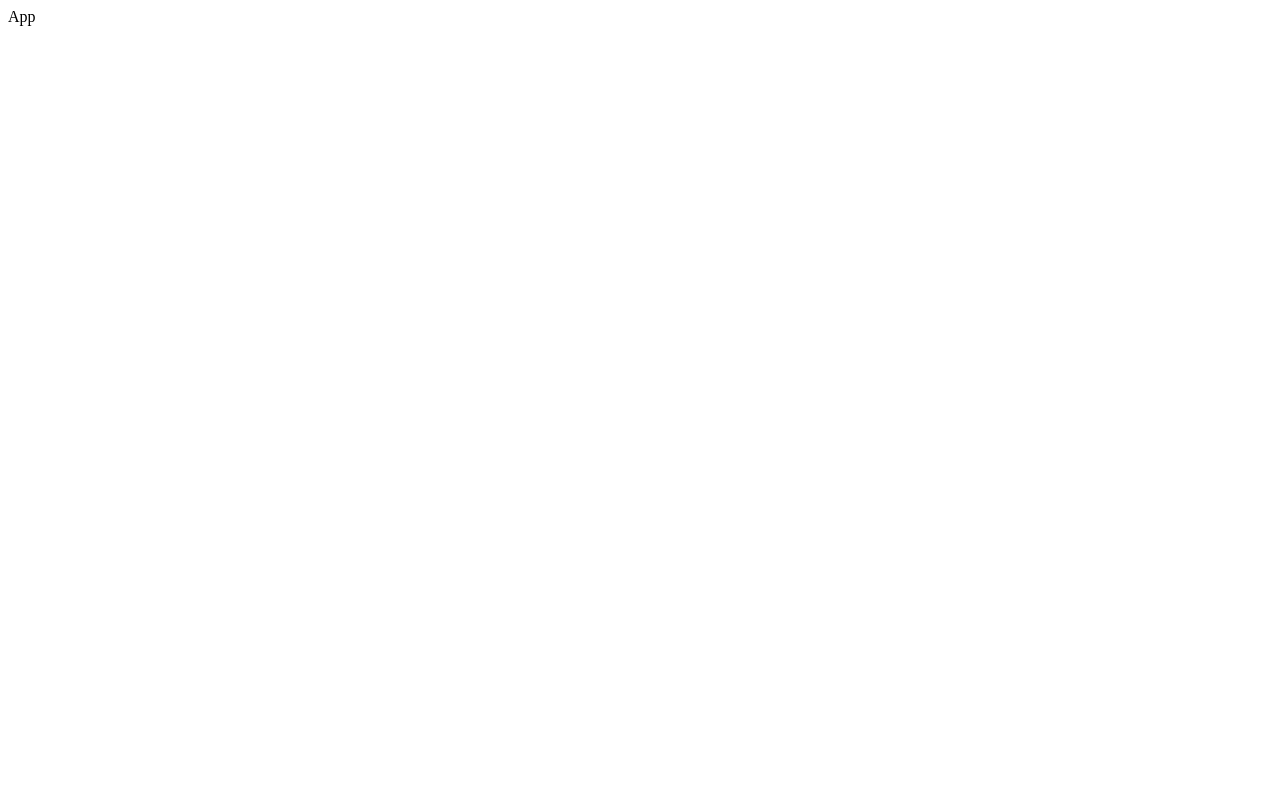
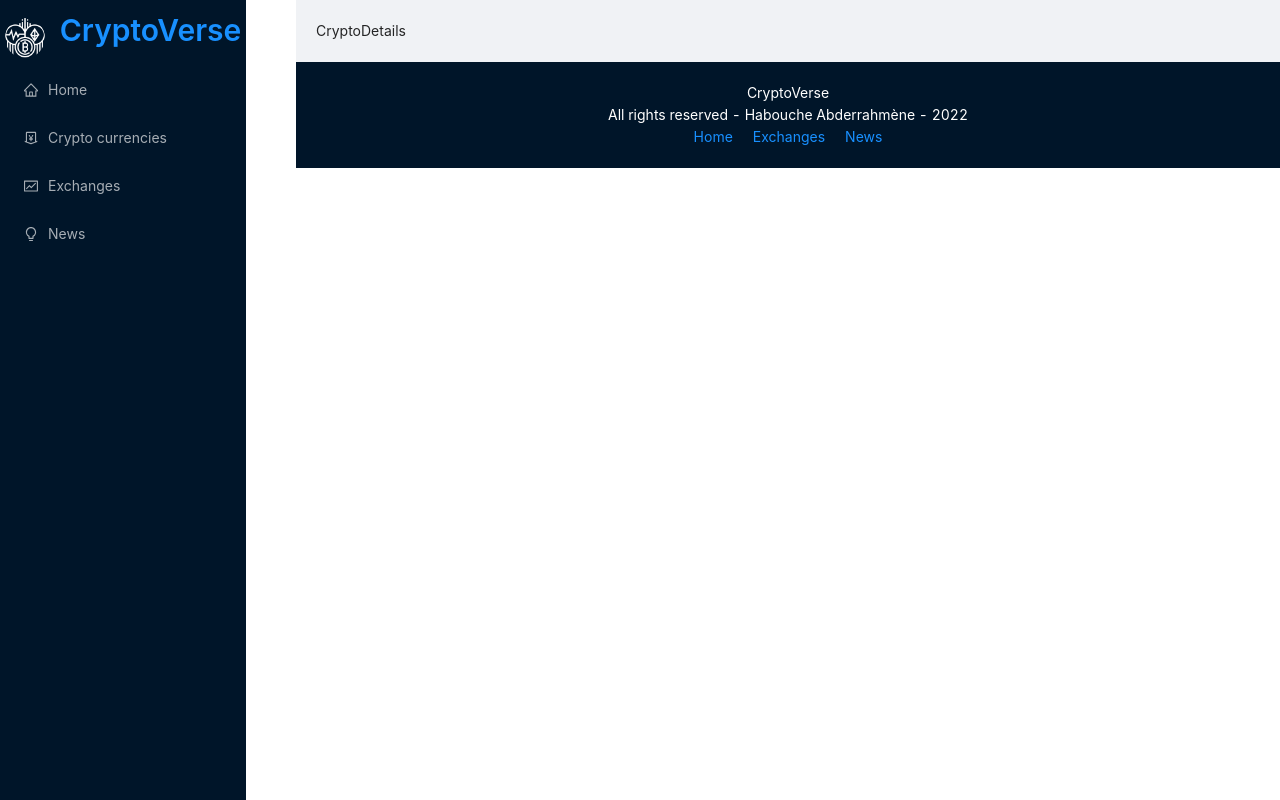
Before and after one commit to codewithabdou/crypto-currency-react-app, a React (Create React App) app: page /crypto/1 in a window 1280 px wide. Built offline with nearby package versions, Linux system fonts and the light colour scheme.

Commit message:
navbar-routes-footer

```diff
--- /dev/null
+++ b/src/App.css
@@ -0,0 +1,376 @@
+:root{
+    --text-primary:#000;
+    --bgPrimary:#fff;
+   --bgSecondary: #F9F9F9;
+   --pink: #0071bd;
+   --light-blue: #e6f7ff;
+   --border: #d9d9d9;
+}
+
+* {
+    margin: 0;
+    padding: 0;
+    box-sizing: border-box;
+}
+
+a:hover{
+    color: var(--pink) !important;
+}
+
+.app{
+    display: flex;
+}
+
+.navbar{
+    flex: 0.2;
+    background-color: rgb(0, 21, 41);
+}
+
+.main{
+    flex: 0.8;
+    width: 100%;
+
+}
+.routes{
+    padding: 20px;
+}
+.nav-container{
+    left: 0;
+    height: 100vh;
+    background-color: rgb(0, 21, 41);
+}
+
+.logo-container{
+    background-color: #001529;
+    display: flex;
+    align-items: center;
+    justify-content: center;
+    width: 100%;
+    padding-top: 10px;
+}
+.logo{
+  margin-left: 15px;
+
+}
+.logo a{
+   color: white;
+}
+.menu-control-container{
+    display: none !important;
+    position: absolute !important;
+    right: 10px !important;
+    top: 25px !important;
+    font-size: 1.2rem !important;
+    background-color: var(--bgSecondary) !important;
+    border: none !important;
+}
+
+.loader{
+    height: 81vh;
+    display: flex;
+    justify-content: center;
+    align-items: center;
+}
+
+@media screen and (max-width:1300px){
+    .main{
+        margin-left: 50px;
+    }
+}
+
+@media screen and (max-width:1170px){
+    .main{
+        margin-left: 50px;
+    }
+}
+
+@media screen and (max-width:1000px){
+    .main{
+        margin-left: 100px;
+    }
+}
+
+@media screen and (max-width:800px){
+    .app{
+        flex-direction: column;
+        overflow: hidden;
+    }
+
+    .navbar{
+        flex: 1;
+    }
+
+    .main{
+        flex: 1;
+        margin-top: 90px;
+        margin-left: 0px;
+        margin-right: 10px;
+    }
+
+    .nav-container{
+        height: 8vh;
+        position:fixed;
+        width: 100%;
+        z-index: 100;
+        background-color: var(--bgSecondary);
+    }
+
+    .menu-control-container{
+        display: block !important;
+    }
+
+    .ant-menu{
+        position: absolute;
+        right: 0px;
+    }
+    .home-title{
+        font-size: 1.4rem !important;
+    }
+    .show-more{
+        font-size: 1.3rem !important;
+    }
+}
+
+.coin-detail-container{
+    margin: 30px;
+}
+
+.coin-heading-container{
+    display: flex;
+    justify-content: center;
+    align-items: center;
+    flex-direction: column;
+    border-bottom: 1px solid var(--border);
+    padding-top: 20px;
+    padding-bottom: 20px;
+    gap: 10px;
+}
+
+.coin-heading-container .coin-name{
+    font-weight: 900;
+    color: var(--pink);
+}
+
+.coin-heading-container p{
+    font-size: 1rem;
+    opacity: 0.9;
+    margin-bottom: 20px;
+}
+
+.stats-container{
+    display: flex;
+    justify-content: space-between;
+    align-items: center;
+    gap: 40px;
+}
+
+.stats-container h2{
+    font-weight: 700;
+    font-size: 1.4rem;
+    margin-top: 20px;
+    color: var(--pink);
+}
+
+.coin-details-heading{
+    font-weight: 700 !important;
+    margin-top: 20px !important;
+    color: var(--pink) !important;
+}
+
+.coin-stats{
+    display: flex;
+    justify-content: space-between;
+    border-bottom: 1px solid var(--border);
+    font-size: 1rem;
+    opacity: 0.9;
+    padding: 20px;
+
+}
+
+.coin-stats-name{
+    display: flex;
+    gap: 10px;
+    font-size: 1rem;
+}
+
+.stats{
+    font-weight: 800;
+}
+
+.coin-value-statistics-heading p{
+    font-size: 1rem;
+    opacity: 0.9;
+}
+
+.coin-desc-link{
+    display: flex;
+    gap: 40px;
+    margin-top: 40px;
+    padding-top: 20px;
+}
+
+.coin-desc-link h2{
+    font-weight: 700;
+    color: var(--pink);
+}
+
+.coin-desc-link p{
+    font-size: 1rem;
+    opacity: 0.9;
+}
+
+.coin-desc-link a{
+    color: var(--pink);
+}
+
+.coin-desc-link h3{
+    font-weight: 700;
+}
+
+.coin-desc{
+    flex: 0.5;
+}
+
+.coin-links{
+  padding: 0px 20px;
+    flex: 0.5;
+}
+
+.coin-link{
+    display: flex;
+    justify-content: space-between;
+    align-items: center;
+    border-bottom: 1px solid var(--border);
+    padding: 20px;
+}
+
+.link-name{
+    text-transform: capitalize;
+    font-size: 1rem;
+}
+
+.coin-link a{
+    color: var(--pink);
+    font-weight: 700;
+    font-size: 1rem;
+}
+
+.coin-link:hover, .coin-stats:hover{
+    background-color: var(--bgSecondary);
+}
+
+@media screen and (max-width:1000px){
+    .stats-container{
+        flex-direction: column;
+    }
+    .coin-desc-link{
+        flex-direction: column;
+    }
+    .stats-container h2{
+        margin-top: 0px;
+    }
+}
+
+@media screen and (max-width: 500px){
+    .coin-links{
+        padding: 0px;
+    }
+    .coin-detail-container{
+        margin: 0;
+    }
+}
+@media screen and (max-width: 500px){
+    .heading{
+        margin-top: 20px;
+    }
+}
+
+.select-news{
+    width: 180px;
+}
+.news-card{
+    min-height: 300px !important;
+}
+.news-image-container{
+    display: flex !important;
+    justify-content: space-between !important;
+}
+.news-title{
+width: 70%;
+}
+
+.news-image-container .img{
+    width:100px;
+    height:100px;
+}
+.news-card p{
+    color: black;
+    margin: 10px 0px !important;
+}
+.provider-container{
+    display: flex;
+    justify-content: space-between;
+}
+.provider-name{
+    margin-left: 10px;
+}
+
+.chart-header{
+    display: flex;
+    justify-content: space-between;
+    gap: 50px;
+    color: #0071bd;
+}
+.chart-title{
+    color: #0071bd !important;
+}
+.price-container{
+    display: flex !important;
+    gap: 20px !important;
+    align-items: center !important;
+    flex-wrap: wrap !important;
+}
+.price-change{
+    font-weight: 900 !important;
+}
+.current-price{
+    margin-top: 0px !important;
+    font-weight: 900 !important;
+}
+.home-heading-container{
+    display: flex;
+    justify-content: space-between;
+    align-items: center;
+    margin-top: 40px;
+}
+.show-more{
+    margin-top: 0px !important;
+}
+.exchange-image{
+    margin: 0px 10px !important;
+}
+.search-crypto{
+    margin: 20px auto 30px auto;
+    width: 250px;
+}
+.crypto-card-container{
+    min-height: 65vh !important;
+}
+.crypto-card{
+    min-width: 250px;
+}
+.crypto-card .crypto-image{
+    width:35px;
+}
+.select-timeperiod{
+    width: 200px !important;
+    margin-top: 20px !important;
+}
+
+.footer {
+    background-color: #001529;
+    display: flex;
+    flex-direction: column;
+    padding: 20px;
+    align-items: center;
+}
--- a/src/App.js
+++ b/src/App.js
@@ -1,9 +1,50 @@
-import React from 'react'
+import React from "react";
+import { Routes, Link, Route } from "react-router-dom";
+import { Layout, Typography, Space } from "antd";
+import {
+  Navbar,
+  Home,
+  Cryptocurrencies,
+  News,
+  Exchanges,
+  CryptoDetails,
+} from "./components";
+
+import "./App.css";
+import "antd/dist/antd.css";
 
 const App = () => {
   return (
-    <div>App</div>
-  )
-}
+    <div className="app">
+      <div className="navbar">
+        <Navbar />
+      </div>
+      <div className="main">
+        <Layout>
+          <div className="routes">
+            <Routes>
+              <Route path="/" element={<Home />} />
+              <Route path="/exchanges" element={<Exchanges />} />
+              <Route path="/news" element={<News />} />
+              <Route path="/cryptocurrencies" element={<Cryptocurrencies />} />
+              <Route path="/crypto/:coinId" element={<CryptoDetails />} />
+            </Routes>
+          </div>
+        </Layout>
+      <div className="footer">
+        <Typography.Text style={{textAlign : 'center',color : 'white' ,bottom : 0 , }}>
+          CryptoVerse <br/>
+          All rights reserved - Habouche Abderrahmène - 2022
+        </Typography.Text>
+        <Space size={20}>
+          <Link to="/">Home</Link>
+          <Link to="/exchanges">Exchanges</Link>
+          <Link to="/news">News</Link>
+        </Space>
+      </div>
+      </div>
+    </div>
+  );
+};
 
-export default App
+export default App;
--- /dev/null
+++ b/src/components/CryptoDetails.jsx
@@ -0,0 +1,9 @@
+import React from 'react'
+
+const CryptoDetails = () => {
+  return (
+    <div>CryptoDetails</div>
+  )
+}
+
+export default CryptoDetails
--- /dev/null
+++ b/src/components/Cryptocurrencies.jsx
@@ -0,0 +1,9 @@
+import React from 'react'
+
+const Cryptocurrencies = () => {
+  return (
+    <div>Cryptocurrencies</div>
+  )
+}
+
+export default Cryptocurrencies
--- /dev/null
+++ b/src/components/Exchanges.jsx
@@ -0,0 +1,9 @@
+import React from 'react'
+
+const Exchanges = () => {
+  return (
+    <div>Exchanges</div>
+  )
+}
+
+export default Exchanges
--- /dev/null
+++ b/src/components/Home.jsx
@@ -0,0 +1,9 @@
+import React from 'react'
+
+const Home = () => {
+  return (
+    <div>Home</div>
+  )
+}
+
+export default Home
--- /dev/null
+++ b/src/components/Navbar.jsx
@@ -0,0 +1,42 @@
+import React from "react";
+import { Avatar, Typography, Menu, Button } from "antd";
+import { Link } from "react-router-dom";
+import {
+  HomeOutlined,
+  MoneyCollectOutlined,
+  BulbOutlined,
+  FundOutlined,
+  MenuOutlined,
+} from "@ant-design/icons";
+import logo from "../images/cryptocurrency.png";
+import MenuItem from "antd/lib/menu/MenuItem";
+import Item from "antd/lib/list/Item";
+
+const Navbar = () => {
+  return (
+    <div className="nav-container">
+      <div className="logo-container">
+        <Avatar src={logo} size="large" />
+        <Typography.Title level={2} className="logo">
+          <Link to="/">CryptoVerse</Link>
+        </Typography.Title>
+      </div>
+        <Menu theme="dark" mode="inline">
+          <Menu.Item key="Home" icon={<HomeOutlined/>}>
+            <Link to="/">Home</Link>
+          </Menu.Item>
+          <Menu.Item key="Crypto currencies" icon={<MoneyCollectOutlined/>}>
+            <Link to="/cryptocurrencies">Crypto currencies</Link>
+          </Menu.Item>
+          <Menu.Item key="Exchanges" icon={<FundOutlined/>}>
+            <Link to="/exchanges">Exchanges</Link>
+          </Menu.Item>
+          <Menu.Item key="News" icon={<BulbOutlined/>}>
+            <Link to="/news">News</Link>
+          </Menu.Item>
+        </Menu>
+    </div>
+  );
+};
+
+export default Navbar;
--- /dev/null
+++ b/src/components/News.jsx
@@ -0,0 +1,9 @@
+import React from 'react'
+
+const News = () => {
+  return (
+    <div>News</div>
+  )
+}
+
+export default News
--- /dev/null
+++ b/src/components/index.js
@@ -0,0 +1,6 @@
+export {default as Navbar} from "./Navbar";
+export {default as Home} from "./Home";
+export {default as Cryptocurrencies} from "./Cryptocurrencies";
+export {default as News} from "./News";
+export {default as Exchanges} from "./Exchanges";
+export {default as CryptoDetails} from "./CryptoDetails";
--- a/src/index.js
+++ b/src/index.js
@@ -1,5 +1,11 @@
 import React from "react";
 import ReactDOM from "react-dom";
 import App from "./App";
+import { BrowserRouter as Router } from "react-router-dom";
 
-ReactDOM.render(<App/>,document.getElementById("root"));
+ReactDOM.render(
+  <Router>
+    <App />
+  </Router>,
+  document.getElementById("root")
+);
```
Also changed, not shown: package.json (+12 -1 lines), src/images/cryptocurrency.png (added), 1 other file (tests, documents, lock files or other folders).
